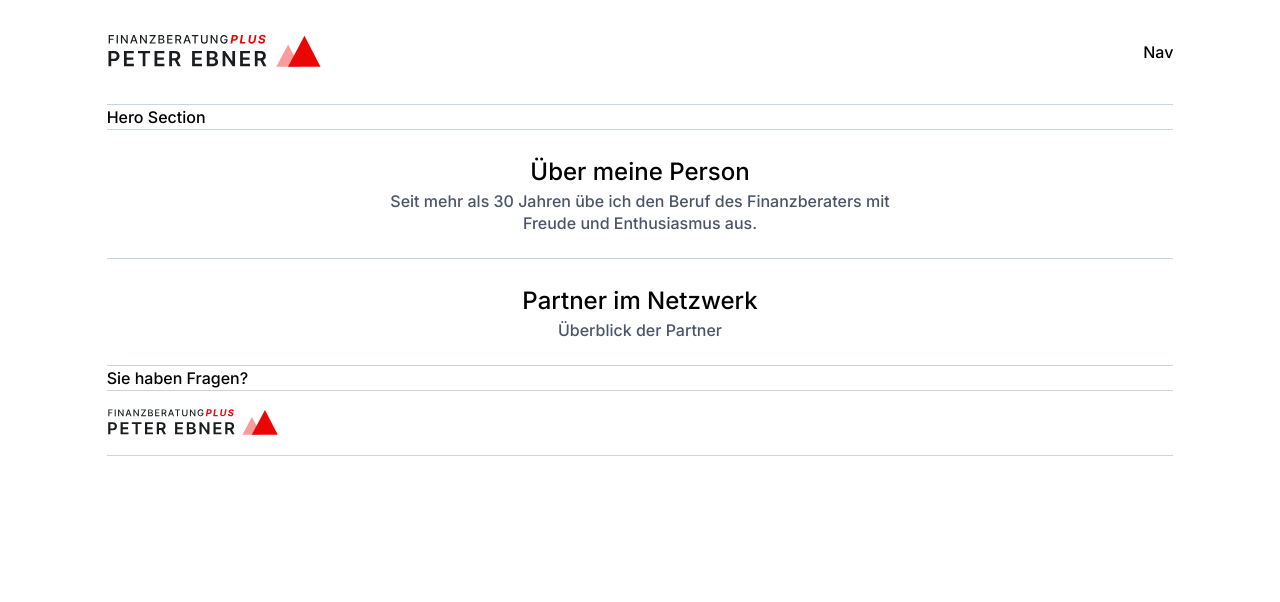
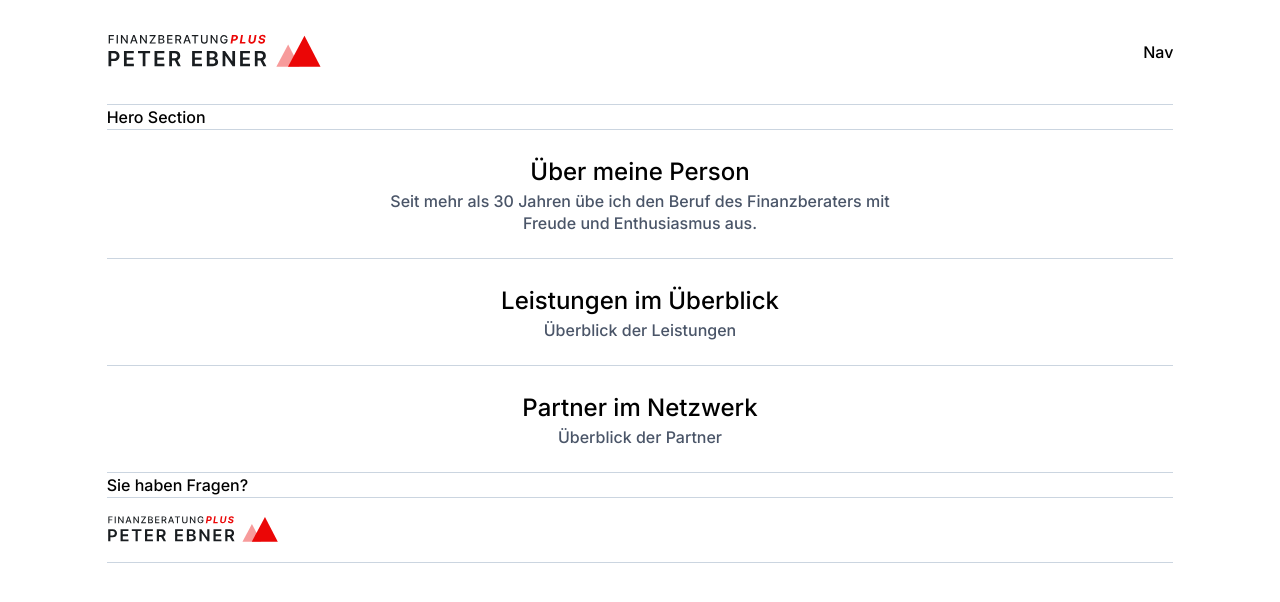
Before and after one commit to dvdptr/website-peplus, a Nuxt app: page / in a window 1280 px wide. Shown: the top 602 px of the page. Built offline with nearby package versions, Linux system fonts and the light colour scheme.

Commit message:
add new component: Leistungen and implement into index.vue

```diff
--- /dev/null
+++ b/components/Leistungen.vue
@@ -0,0 +1,28 @@
+<template>
+  <div class="border-b border-gray-400">
+    <section>
+      <div>
+        <Headline :title="title" :subtitle="subtitle" />
+      </div>
+    </section>
+  </div>
+</template>
+
+<script>
+import Headline from "@/components/elements/Headline.vue";
+
+export default {
+  components: {
+    Headline
+  },
+  data() {
+    return {
+      title: "Leistungen im Überblick",
+      subtitle: "Überblick der Leistungen"
+    };
+  }
+};
+</script>
+
+<style>
+</style>
--- a/pages/index.vue
+++ b/pages/index.vue
@@ -3,6 +3,7 @@
     <Header />
     <Hero />
     <About />
+    <Leistungen />
     <Netzwerk />
     <Kontakt />
     <Footer />
@@ -16,6 +17,7 @@ import About from "~/components/About.vue";
 import Netzwerk from "~/components/Netzwerk.vue";
 import Kontakt from "~/components/Kontakt.vue";
 import Footer from "~/components/Footer.vue";
+import Leistungen from "~/components/Leistungen.vue";
 
 export default {
   components: {
@@ -24,7 +26,8 @@ export default {
     About,
     Netzwerk,
     Kontakt,
-    Footer
+    Footer,
+    Leistungen
   }
 };
 </script>
```
